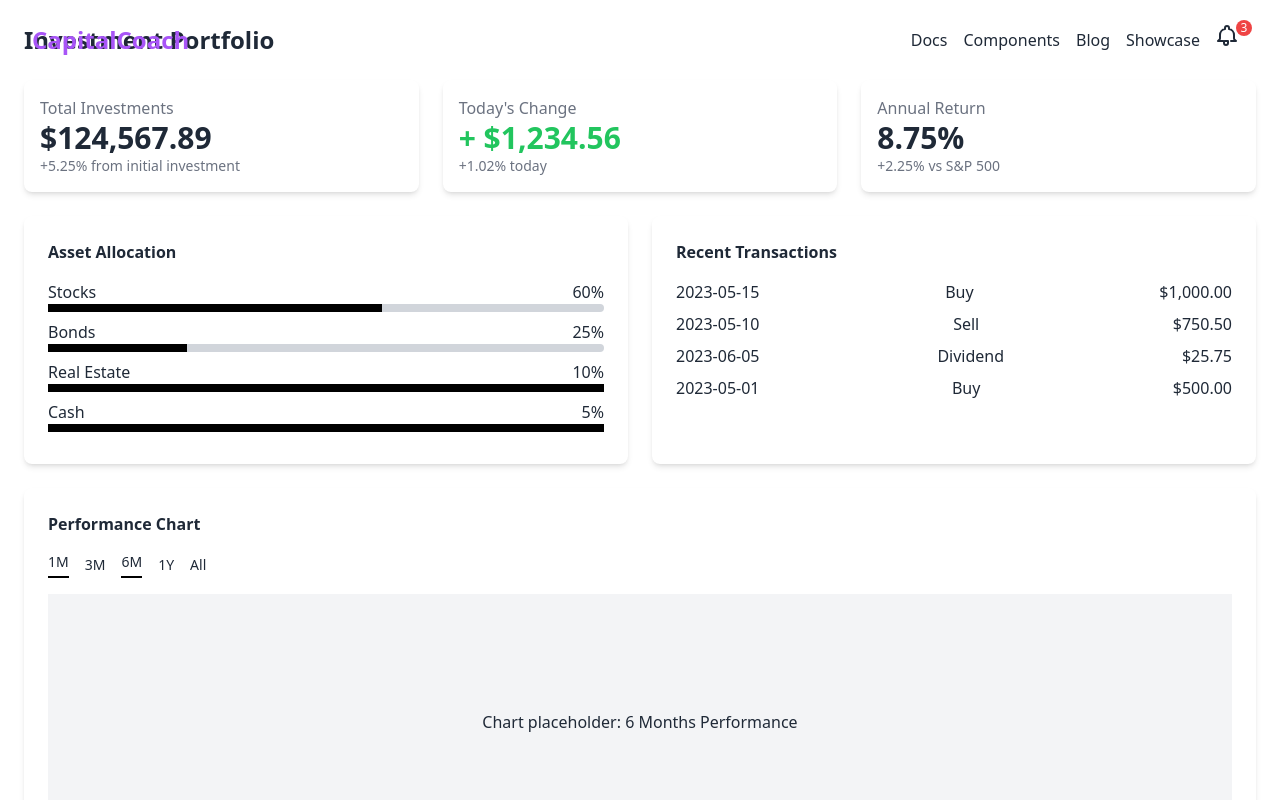
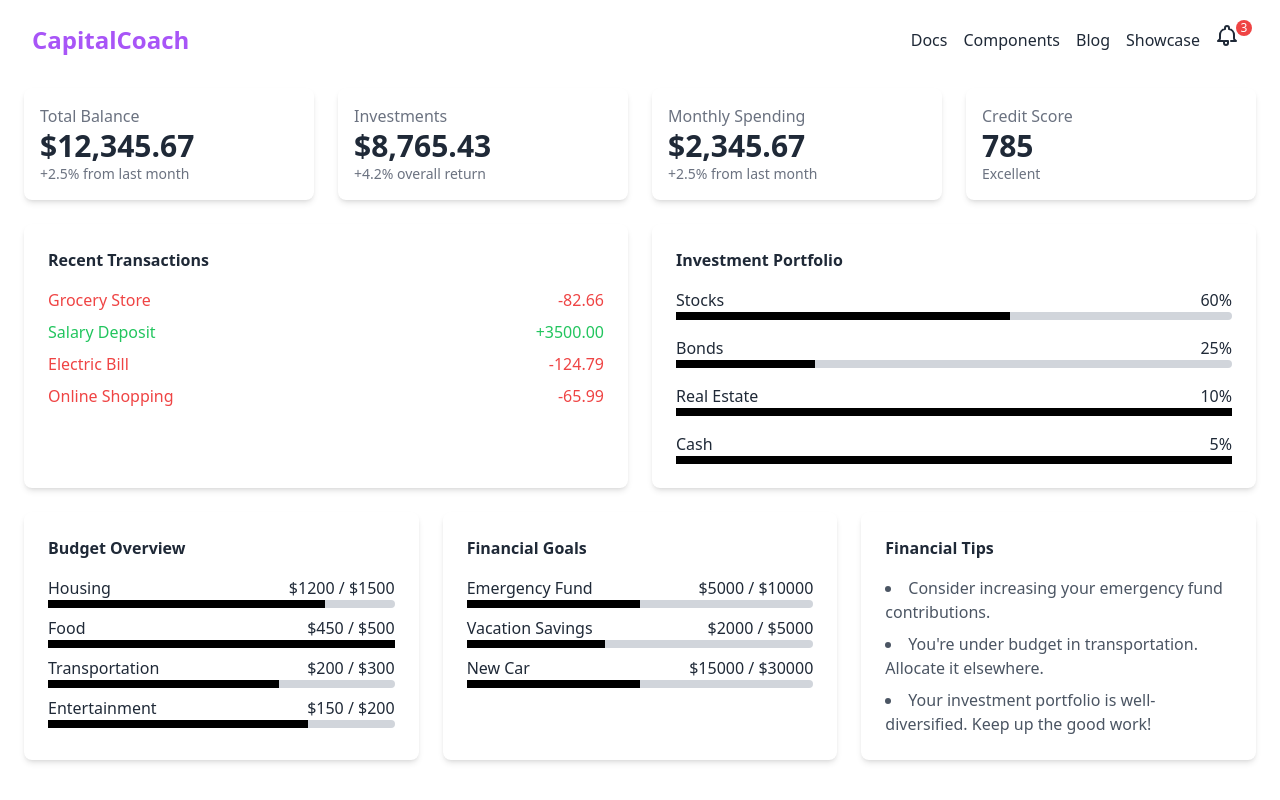
Before and after one commit to chetankhandait/Code-Cubile-3.0_Project, a React (Vite) app in the folder Client/my-project/: page /portfolio in a window 1280 px wide. Shown: the top 800 px of the page. Built offline with nearby package versions, Linux system fonts and the light colour scheme.

Commit message:
changed portfoilio

```diff
--- a/Client/my-project/src/App.jsx
+++ b/Client/my-project/src/App.jsx
@@ -10,7 +10,10 @@ import Portfolio from './pages/Portfolio'
 function App() {
   return (
     <div>
+
       <Navbar/>
+      <div className='pt-16'>
+
       <Routes>
 
       <Route path="/" element={<Homepage />} />
@@ -20,6 +23,7 @@ function App() {
 
       </Routes>
 
+      </div>
 
 
 
--- a/Client/my-project/src/components/Navbar.jsx
+++ b/Client/my-project/src/components/Navbar.jsx
@@ -21,9 +21,9 @@ const Navbar = () => {
 
 
   return (
-    <>
+    <div className="bg-white w-full fixed z-50">
       {/* Navbar */}
-      <header className="w-full fixed px-8 py-6 flex items-center justify-between">
+      <header className="w-full bg-white fixed px-8 py-6 flex items-center justify-between">
         <div className="flex items-center">
           <h1 className="text-2xl font-bold text-purple-500">CapitalCoach</h1>
         </div>
@@ -90,7 +90,7 @@ const Navbar = () => {
           </div>
         </div>
       </div>
-    </>
+    </div>
   );
 };
 
--- a/Client/my-project/src/pages/Portfolio.jsx
+++ b/Client/my-project/src/pages/Portfolio.jsx
@@ -2,110 +2,189 @@
 
 const Portfolio = () => {
   return (
-    <div className="container mx-auto p-6">
-      {/* Header */}
-      <div className="text-2xl font-bold mb-6">Investment Portfolio</div>
-
-      {/* Investment Overview */}
-      <div className="grid grid-cols-1 md:grid-cols-3 gap-6 mb-6">
+    <div className="container mx-auto p-6 space-y-6">
+      {/* Header Section */}
+      <div className="grid grid-cols-1 md:grid-cols-4 gap-6">
         <div className="bg-white p-4 rounded-lg shadow-md">
-          <h3 className="text-gray-500">Total Investments</h3>
-          <p className="text-3xl font-bold">$124,567.89</p>
-          <p className="text-sm text-gray-500">+5.25% from initial investment</p>
+          <h3 className="text-gray-500">Total Balance</h3>
+          <p className="text-3xl font-bold">$12,345.67</p>
+          <p className="text-sm text-gray-500">+2.5% from last month</p>
         </div>
         <div className="bg-white p-4 rounded-lg shadow-md">
-          <h3 className="text-gray-500">Today's Change</h3>
-          <p className="text-3xl font-bold text-green-500">+ $1,234.56</p>
-          <p className="text-sm text-gray-500">+1.02% today</p>
+          <h3 className="text-gray-500">Investments</h3>
+          <p className="text-3xl font-bold">$8,765.43</p>
+          <p className="text-sm text-gray-500">+4.2% overall return</p>
         </div>
         <div className="bg-white p-4 rounded-lg shadow-md">
-          <h3 className="text-gray-500">Annual Return</h3>
-          <p className="text-3xl font-bold">8.75%</p>
-          <p className="text-sm text-gray-500">+2.25% vs S&P 500</p>
+          <h3 className="text-gray-500">Monthly Spending</h3>
+          <p className="text-3xl font-bold">$2,345.67</p>
+          <p className="text-sm text-gray-500">+2.5% from last month</p>
+        </div>
+        <div className="bg-white p-4 rounded-lg shadow-md">
+          <h3 className="text-gray-500">Credit Score</h3>
+          <p className="text-3xl font-bold">785</p>
+          <p className="text-sm text-gray-500">Excellent</p>
         </div>
       </div>
 
-      {/* Asset Allocation and Recent Transactions */}
-      <div className="grid grid-cols-1 md:grid-cols-2 gap-6 mb-6">
-        {/* Asset Allocation */}
+      {/* Recent Transactions and Investment Portfolio */}
+      <div className="grid grid-cols-1 md:grid-cols-2 gap-6">
         <div className="bg-white p-6 rounded-lg shadow-md">
-          <h3 className="font-bold mb-4">Asset Allocation</h3>
-          <div className="mb-2">
-            <p className="flex justify-between"><span>Stocks</span><span>60%</span></p>
+          <h3 className="font-bold mb-4">Recent Transactions</h3>
+          <ul>
+            <li className="flex justify-between mb-2 text-red-500">
+              <span>Grocery Store</span>
+              <span>-82.66</span>
+            </li>
+            <li className="flex justify-between mb-2 text-green-500">
+              <span>Salary Deposit</span>
+              <span>+3500.00</span>
+            </li>
+            <li className="flex justify-between mb-2 text-red-500">
+              <span>Electric Bill</span>
+              <span>-124.79</span>
+            </li>
+            <li className="flex justify-between text-red-500">
+              <span>Online Shopping</span>
+              <span>-65.99</span>
+            </li>
+          </ul>
+        </div>
+
+        <div className="bg-white p-6 rounded-lg shadow-md">
+          <h3 className="font-bold mb-4">Investment Portfolio</h3>
+          <div className="space-y-4">
+            <div>
+              <div className="flex justify-between">
+                <span>Stocks</span>
+                <span>60%</span>
+              </div>
               <div className="h-2 bg-gray-300 rounded">
                 <div className="h-full bg-black w-3/5"></div>
               </div>
             </div>
-          <div className="mb-2">
-            <p className="flex justify-between"><span>Bonds</span><span>25%</span></p>
+            <div>
+              <div className="flex justify-between">
+                <span>Bonds</span>
+                <span>25%</span>
+              </div>
               <div className="h-2 bg-gray-300 rounded">
                 <div className="h-full bg-black w-1/4"></div>
               </div>
             </div>
-          <div className="mb-2">
-            <p className="flex justify-between"><span>Real Estate</span><span>10%</span></p>
+            <div>
+              <div className="flex justify-between">
+                <span>Real Estate</span>
+                <span>10%</span>
+              </div>
               <div className="h-2 bg-gray-300 rounded">
                 <div className="h-full bg-black w-1/10"></div>
               </div>
             </div>
-          <div className="mb-2">
-            <p className="flex justify-between"><span>Cash</span><span>5%</span></p>
+            <div>
+              <div className="flex justify-between">
+                <span>Cash</span>
+                <span>5%</span>
+              </div>
               <div className="h-2 bg-gray-300 rounded">
                 <div className="h-full bg-black w-1/20"></div>
               </div>
             </div>
           </div>
+        </div>
+      </div>
 
-        {/* Recent Transactions */}
+      {/* Budget Overview, Financial Goals, Financial Tips */}
+      <div className="grid grid-cols-1 md:grid-cols-3 gap-6">
+        {/* Budget Overview */}
         <div className="bg-white p-6 rounded-lg shadow-md">
-          <h3 className="font-bold mb-4">Recent Transactions</h3>
+          <h3 className="font-bold mb-4">Budget Overview</h3>
+          <div className="space-y-2">
             <div>
-            <div className="flex justify-between mb-2">
-              <span>2023-05-15</span>
-              <span>Buy</span>
-              <span>$1,000.00</span>
+              <div className="flex justify-between">
+                <span>Housing</span>
+                <span>$1200 / $1500</span>
               </div>
-            <div className="flex justify-between mb-2">
-              <span>2023-05-10</span>
-              <span>Sell</span>
-              <span>$750.50</span>
+              <div className="h-2 bg-gray-300 rounded">
+                <div className="h-full bg-black w-4/5"></div>
               </div>
-            <div className="flex justify-between mb-2">
-              <span>2023-06-05</span>
-              <span>Dividend</span>
-              <span>$25.75</span>
             </div>
+            <div>
               <div className="flex justify-between">
-              <span>2023-05-01</span>
-              <span>Buy</span>
-              <span>$500.00</span>
+                <span>Food</span>
+                <span>$450 / $500</span>
+              </div>
+              <div className="h-2 bg-gray-300 rounded">
+                <div className="h-full bg-black w-9/10"></div>
+              </div>
+            </div>
+            <div>
+              <div className="flex justify-between">
+                <span>Transportation</span>
+                <span>$200 / $300</span>
+              </div>
+              <div className="h-2 bg-gray-300 rounded">
+                <div className="h-full bg-black w-2/3"></div>
+              </div>
+            </div>
+            <div>
+              <div className="flex justify-between">
+                <span>Entertainment</span>
+                <span>$150 / $200</span>
+              </div>
+              <div className="h-2 bg-gray-300 rounded">
+                <div className="h-full bg-black w-3/4"></div>
               </div>
             </div>
           </div>
         </div>
 
-      {/* Performance Chart */}
-      <div className="bg-white p-6 rounded-lg shadow-md mb-6">
-        <h3 className="font-bold mb-4">Performance Chart</h3>
-        <div className="flex justify-start mb-4 space-x-4">
-          <button className="text-sm border-b-2 border-black pb-1">1M</button>
-          <button className="text-sm">3M</button>
-          <button className="text-sm border-b-2 border-black pb-1">6M</button>
-          <button className="text-sm">1Y</button>
-          <button className="text-sm">All</button>
+        {/* Financial Goals */}
+        <div className="bg-white p-6 rounded-lg shadow-md">
+          <h3 className="font-bold mb-4">Financial Goals</h3>
+          <div className="space-y-2">
+            <div>
+              <div className="flex justify-between">
+                <span>Emergency Fund</span>
+                <span>$5000 / $10000</span>
               </div>
-        <div className="h-64 bg-gray-100 flex items-center justify-center">
-          Chart placeholder: 6 Months Performance
+              <div className="h-2 bg-gray-300 rounded">
+                <div className="h-full bg-black w-1/2"></div>
+              </div>
+            </div>
+            <div>
+              <div className="flex justify-between">
+                <span>Vacation Savings</span>
+                <span>$2000 / $5000</span>
+              </div>
+              <div className="h-2 bg-gray-300 rounded">
+                <div className="h-full bg-black w-2/5"></div>
+              </div>
+            </div>
+            <div>
+              <div className="flex justify-between">
+                <span>New Car</span>
+                <span>$15000 / $30000</span>
+              </div>
+              <div className="h-2 bg-gray-300 rounded">
+                <div className="h-full bg-black w-1/2"></div>
+              </div>
+            </div>
           </div>
         </div>
 
-      {/* Action Buttons */}
-      <div className="flex justify-between">
-        <button className="bg-black text-white py-2 px-4 rounded-lg">+ Add Funds</button>
-        <button className="bg-gray-300 text-black py-2 px-4 rounded-lg">Rebalance Portfolio</button>
+        {/* Financial Tips */}
+        <div className="bg-white p-6 rounded-lg shadow-md">
+          <h3 className="font-bold mb-4">Financial Tips</h3>
+          <ul className="list-disc list-inside text-gray-600 space-y-2">
+            <li>Consider increasing your emergency fund contributions.</li>
+            <li>You're under budget in transportation. Allocate it elsewhere.</li>
+            <li>Your investment portfolio is well-diversified. Keep up the good work!</li>
+          </ul>
+        </div>
       </div>
     </div>
   );
-}
+};
 
 export default Portfolio;
```
Lines whose indentation alone changed are shown as unchanged.
